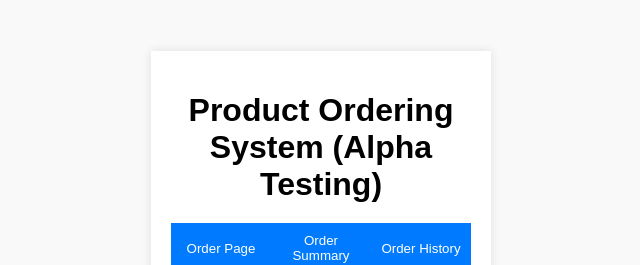
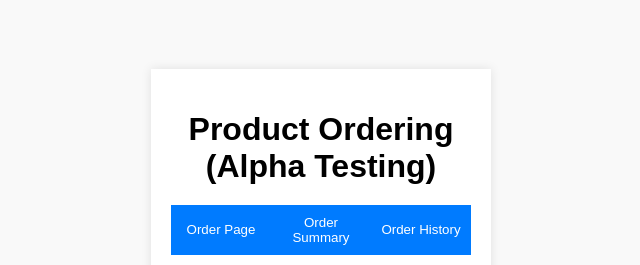
Before and after one commit to Kenzaii/ordering-system-frontend, a plain HTML site: page index.html in a window 1280 px wide. Shown: the top 265 px of the page, without its empty margins (319-959 px from the left). Drawn offline with Linux system fonts and the light colour scheme.

Commit message:
Update index.html

```diff
--- a/index.html
+++ b/index.html
@@ -8,7 +8,7 @@
 </head>
 <body>
     <div class="container">
-        <h1>Product Ordering System (Alpha Testing)</h1>
+        <h1>Product Ordering (Alpha Testing)</h1>
 
         <!-- Navigation Buttons -->
         <div class="nav-buttons">
```
